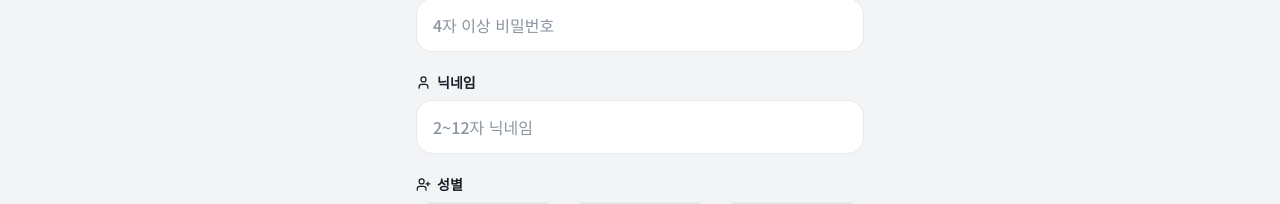
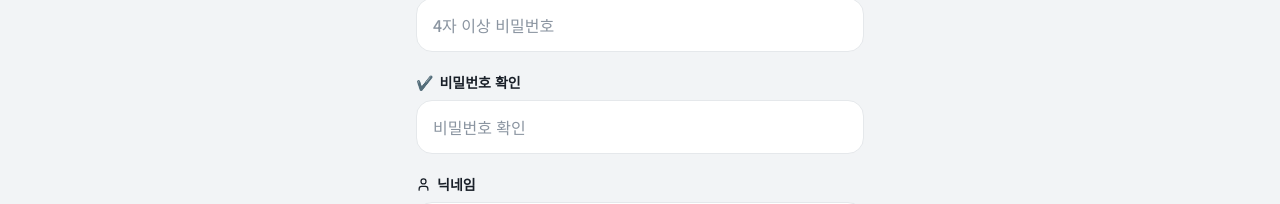
Before and after one commit to lsj3994/Alternative, a Next.js app: page /signup in a window 1280 px wide. Shown: the part 408-612 px from the top of the page. Built offline with nearby package versions, Linux system fonts and the light colour scheme; no server answers.

Commit message:
feat: add password confirmation input to signup form

```diff
--- a/src/app/signup/page.tsx
+++ b/src/app/signup/page.tsx
@@ -11,6 +11,7 @@ export default function SignupPage() {
   const router = useRouter();
   const [loginId, setLoginId] = useState('');
   const [password, setPassword] = useState('');
+  const [confirmPassword, setConfirmPassword] = useState('');
   const [nickname, setNickname] = useState('');
   const [gender, setGender] = useState<'male' | 'female' | 'other' | ''>('');
   const [birthYear, setBirthYear] = useState('');
@@ -38,6 +39,9 @@ export default function SignupPage() {
 
     if (!password) newErrors.password = '비밀번호를 입력해주세요';
     else if (password.length < 4) newErrors.password = '비밀번호는 4자 이상이어야 합니다';
+
+    if (!confirmPassword) newErrors.confirmPassword = '비밀번호를 한 번 더 입력해주세요';
+    else if (password !== confirmPassword) newErrors.confirmPassword = '비밀번호가 일치하지 않습니다';
 
     if (!nickname.trim()) newErrors.nickname = '닉네임을 입력해주세요';
     else if (nickname.trim().length < 2) newErrors.nickname = '2자 이상 입력해주세요';
@@ -150,6 +154,29 @@ export default function SignupPage() {
             />
             {errors.password && (
               <p className="text-xs text-danger mt-1.5 ml-1">{errors.password}</p>
+            )}
+          </div>
+
+          {/* 비밀번호 확인 */}
+          <div>
+            <label className="flex items-center gap-1.5 text-sm font-semibold text-text-primary mb-2">
+              <span className="text-sm">✔️</span>
+              비밀번호 확인
+            </label>
+            <input
+              type="password"
+              value={confirmPassword}
+              onChange={(e) => setConfirmPassword(e.target.value)}
+              placeholder="비밀번호 확인"
+              className={`w-full px-4 py-3.5 rounded-2xl bg-surface border text-text-primary placeholder-text-muted text-base font-medium focus:outline-none focus:ring-2 transition-all ${
+                errors.confirmPassword
+                  ? 'border-danger focus:ring-danger/20'
+                  : 'border-border focus:border-primary focus:ring-primary/20'
+              }`}
+              id="signup-confirmpassword"
+            />
+            {errors.confirmPassword && (
+              <p className="text-xs text-danger mt-1.5 ml-1">{errors.confirmPassword}</p>
             )}
           </div>
 
```
